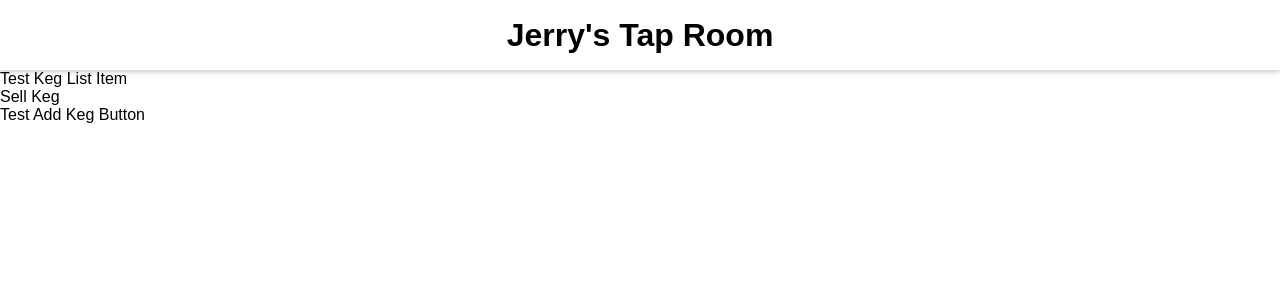
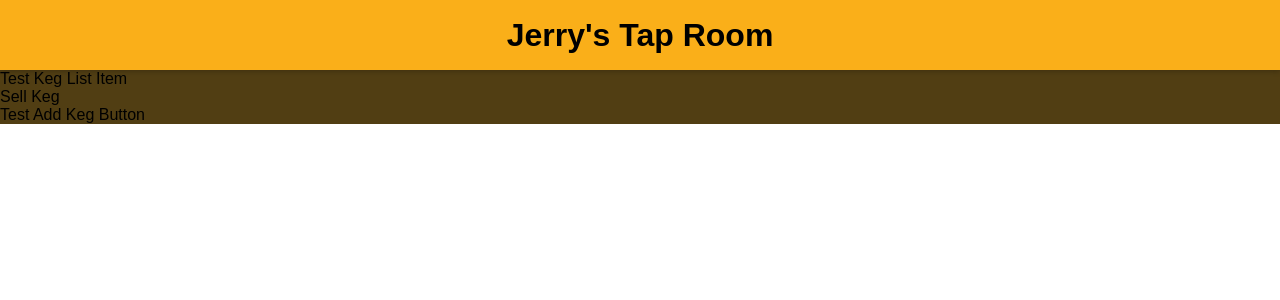
Before and after one commit to bobbymart1n/react-taproom, a React app: page / in a window 1280 px wide. Shown: the top 300 px of the page. Built offline with nearby package versions, Linux system fonts and the light colour scheme.

Commit message:
Add color and styles

```diff
--- a/src/components/App.jsx
+++ b/src/components/App.jsx
@@ -9,6 +9,8 @@ import NewKeg from './NewKeg/NewKeg';
 function App(){
   const appStyles = {
     fontFamily: 'sans-serif',
+    backgroundColor: '#513E13',
+    height: '100%'
   };
   return (
     <div style={appStyles}>
--- a/src/components/Header/Header.css
+++ b/src/components/Header/Header.css
@@ -3,5 +3,6 @@
   display: flex;
   align-items: center;
   justify-content: center;
+  background-color: #FAAF19;
   box-shadow: 0 2px 5px rgba(0,0,0,.2);
 }
```
Also changed, not shown: template.ejs.
